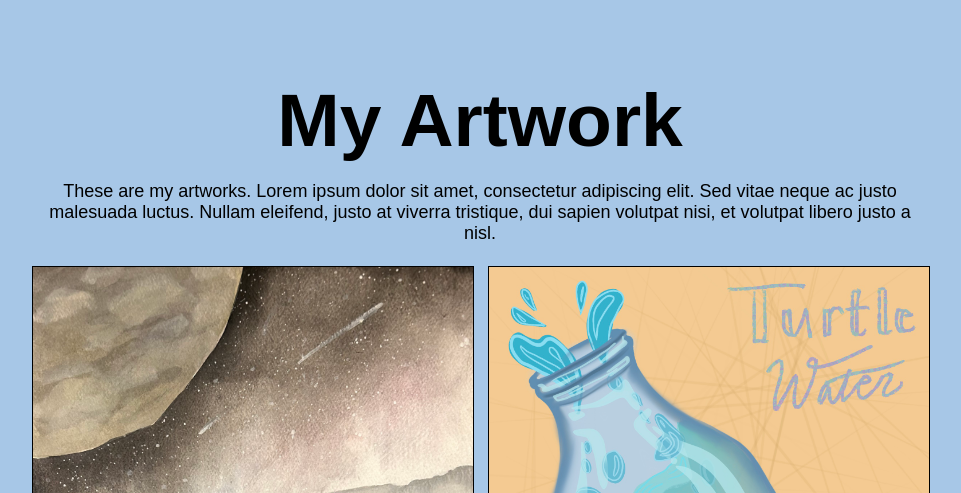
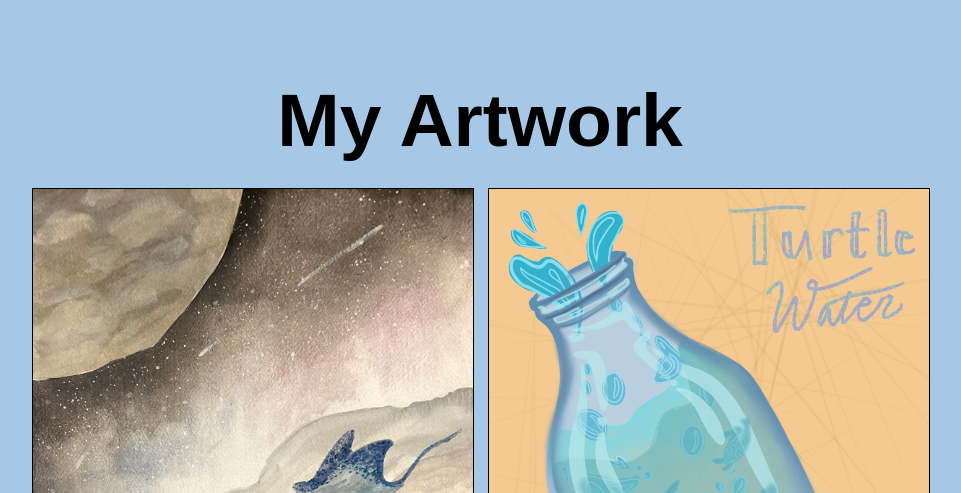
Before and after one commit to ConnorNethen/ClairePortfolio, a Flask app: page / in a window 1280 px wide. Shown: the part 1093-1586 px from the top of the page, without its empty margins (160-1121 px from the left). Run offline with Flask 3, Linux system fonts and the light colour scheme.

Commit message:
Removed paragraphs in artwork and animation sections. Edited padding

```diff
--- a/static/styles/animations.css
+++ b/static/styles/animations.css
@@ -11,10 +11,6 @@
     font-size: 75px;
     text-align: center;
     margin: 0 0; /* Play with */
-}
-
-.animation-summary {
-    text-align: center;
 }
 
 .animation-images {
--- a/static/styles/artwork.css
+++ b/static/styles/artwork.css
@@ -48,28 +48,17 @@
     flex-direction: column;
     justify-content: center; /* Center the content vertically */
     align-items: center; /* Center the content horizontally */
-    padding-top: 2%; /* Adjust padding as needed */
-    margin: 1% 1%; /* Add margin to the left and right */
+    padding-top: 2.5%;
+    margin-top: 0.5%;
+    margin-bottom: 2%;
 }
 
-.h1-artwork, .paragraph-artwork {
-    margin-bottom: 1%; /* Add some bottom margin for spacing */
-    text-align: center;
-}
 
 .h1-artwork {
     text-align: center;
     padding: 0px;
     margin: 0px;
     font-size: 75px;
-}
-
-.paragraph-artwork {
-    font-family: Arial, sans-serif;
-    font-size: 18px;
-    color: black;
-    text-align: center;
-    width: 90%;
 }
 
 
@@ -297,7 +286,7 @@
 /* Smartphone and smaller devices (<=480px) */
 @media (max-width: 480px) {
     .container-artwork {
-        padding-top: 11%; /* From 6.5% */
+        padding-top: 8%; /* From 6.5% */
     }
 
     .h1-artwork {
--- a/templates/home.html
+++ b/templates/home.html
@@ -88,8 +88,7 @@
         <div class="container-artwork">
             <div class="artwork-description">
                 <h1 class="h1-artwork">My Artwork</h1>
-                <p class="paragraph-artwork">These are my artworks. Lorem ipsum dolor sit amet, consectetur adipiscing elit. Sed vitae neque ac justo malesuada
-                    luctus. Nullam eleifend, justo at viverra tristique, dui sapien volutpat nisi, et volutpat libero justo a nisl.</p>
+                <!-- Removed paragraph artwork -->
             </div>
             <div class="artwork-images">
                 <div class="artwork-img-container">
@@ -163,7 +162,7 @@
     <!-- Animations Section -->
     <div id="Animations" class="animations">
         <h1 class="h1-animations">My Animations</h1>
-        <p class="animation-summary">My art style is whimsical and fun!</p>
+        <!-- Removed animation sumamry -->
         <div class="animation-images">
             <div class="animation-img-container">
                 <a href="https://www.youtube.com/watch?v=ZHKqhQ683sc" target="_blank" rel="noreferrer">
```
